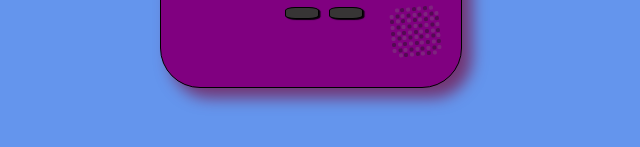
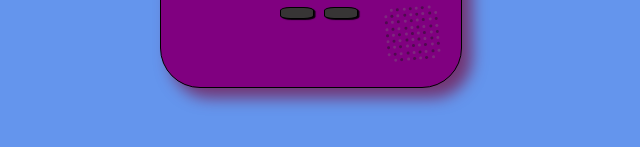
Before and after one commit to AlejandroCaleya/afm-fe-gameBoy-18-05-23, a plain HTML site: page index.html in a window 1280 px wide. Shown: the part 563-710 px from the top of the page, 329-969 px from the left. Drawn offline with Linux system fonts and the light colour scheme; a web font is replaced by a local one.

Commit message:
retoques finales

```diff
--- a/css/style.css
+++ b/css/style.css
@@ -51,9 +51,9 @@ body {
 
 #aud-exit{
     /* border: 1px black solid; */
-    border-radius: 17px;
-    width: 50px;
-    height: 50px;
+    border-radius: 20px;
+    width: 55px;
+    height: 55px;
     margin-right: 10px;
     transform: rotate(-5deg);
     display: grid;
@@ -61,21 +61,21 @@ body {
     grid-template-rows: 1fr 1fr 1fr 1fr 1fr 1fr 1fr 1fr 1fr;
     gap: 1px;
     /* background-image: url(../img/rejilla_audio.png); */
-    opacity: 50%;
+    opacity: 55%;
 }
 
 .rejilla {
     background-color: rgba(22, 22, 22, 0.842);
     border-radius: 1.5px;
-    height: 4px;
-    width: 4px;
+    height: 3px;
+    width: 3px;
 }
 
 .rejilla2 {
     background-color: rgba(124, 123, 123, 0.575);
     border-radius: 1.5px;
-    height: 4px;
-    width: 4px;
+    height: 3px;
+    width: 3px;
 }
 
 #a-black1 {
```
